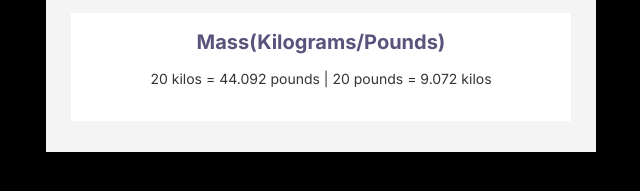
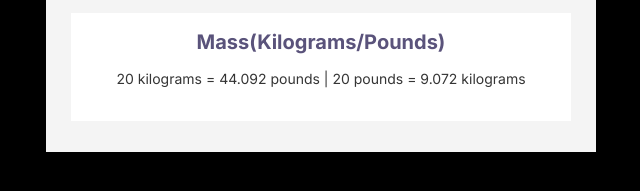
Before and after one commit to sanleomon/unit-converter, a website built with Vite: page index.html in a window 1280 px wide. Both pictures are taken after a click on the button "Convert". Shown: the part 577-768 px from the top of the page, 319-959 px from the left. Built offline with nearby package versions, Linux system fonts and the light colour scheme.

Commit message:
Implement unit conversion functionality

```diff
--- a/index.css
+++ b/index.css
@@ -31,7 +31,7 @@ input::-webkit-inner-spin-button {
     margin: 0;
 }
 
-#number {
+#input-el {
     border: 3px solid #B295FF;
     border-radius: 5px;
     height: 83px;
@@ -55,6 +55,7 @@ input::-webkit-inner-spin-button {
     padding: 10px;
     font-size: 16px;
     font-weight: medium;
+    cursor: pointer;
 }
 
 .results {
--- a/index.html
+++ b/index.html
@@ -8,7 +8,7 @@
     <body>
         <div class="app">
             <h1 id="converter-title">Metric/Imperial Unit Conversion</h1>
-            <input id="number" type="number" value="20">
+            <input id="input-el" type="number" value="20">
             <button id="convert-button">Convert</button>
         </div>
         <div class="results">
--- a/index.js
+++ b/index.js
@@ -1,5 +1,50 @@
 /*
-1 meter = 3.281 feet
-1 liter = 0.264 gallon
-1 kilogram = 2.204 pound
+1 meter = 3.2808 feet
+1 liter = 0.2642 gallon
+1 kilogram = 2.2046 pound
 */
+
+const meterToFeet = 3.2808;
+const feetToMeters = 0.3048;
+const literToGallon = 0.2642;
+const gallonToLiter = 3.7854;
+const kilogramToPound = 2.2046;
+const poundToKilogram = 0.4536;
+const inputEl = document.getElementById("input-el");
+
+const lengthValue = document.getElementById("length-value");
+const volumeValue = document.getElementById("volume-value");
+const massValue = document.getElementById("mass-value");
+const convertBtn = document.getElementById("convert-button");
+
+convertBtn.addEventListener("click", function() {
+    const inputValue = inputEl.value;
+
+    if (inputValue === "") {
+        lengthValue.textContent = "Please enter a value to convert.";
+        volumeValue.textContent = "Please enter a value to convert.";
+        massValue.textContent = "Please enter a value to convert.";
+        return;
+    }
+
+    lengthValue.textContent = convertUnits(
+        inputValue, meterToFeet, feetToMeters, "meters", "feet"
+    );
+
+    volumeValue.textContent = convertUnits(
+        inputValue, literToGallon, gallonToLiter, "liters", "gallons"
+    );
+
+    massValue.textContent = convertUnits(
+        inputValue, kilogramToPound, poundToKilogram, "kilograms", "pounds"
+    );
+})
+
+function convertUnits(value, factorForward, factorBackward, unitForward, unitBackward) {
+
+    const forwardResult = value * factorForward;
+    const backwardResult = value * factorBackward;
+
+    return `${value} ${unitForward} = ${forwardResult.toFixed(3)} ${unitBackward} |
+    ${value} ${unitBackward} = ${backwardResult.toFixed(3)} ${unitForward}`;
+}
```
